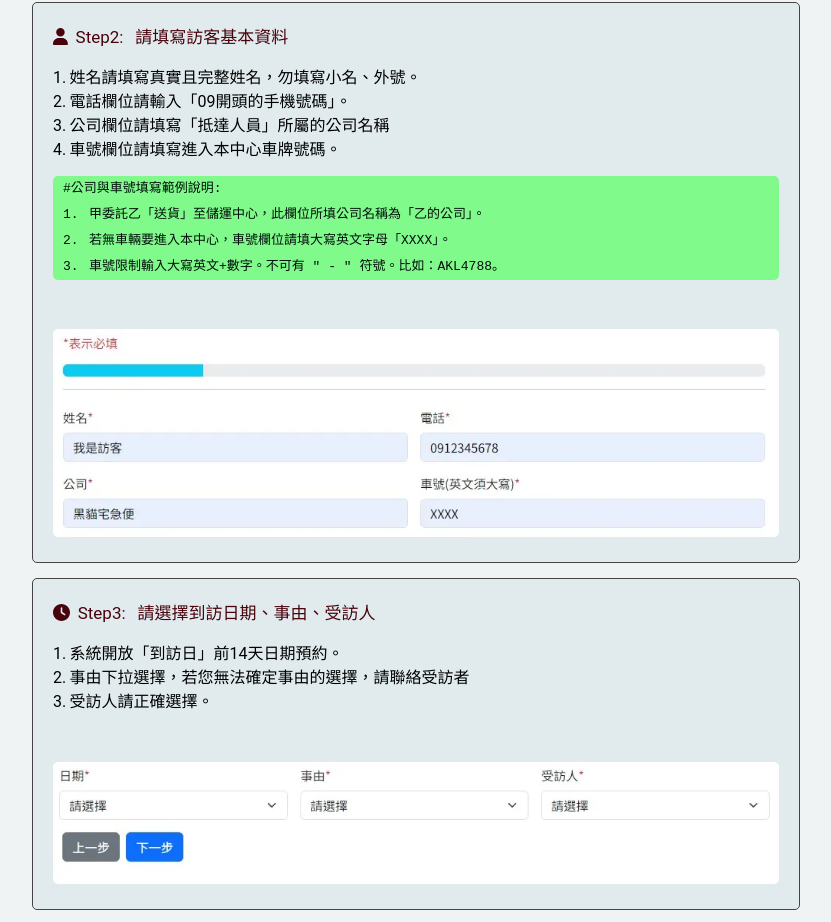
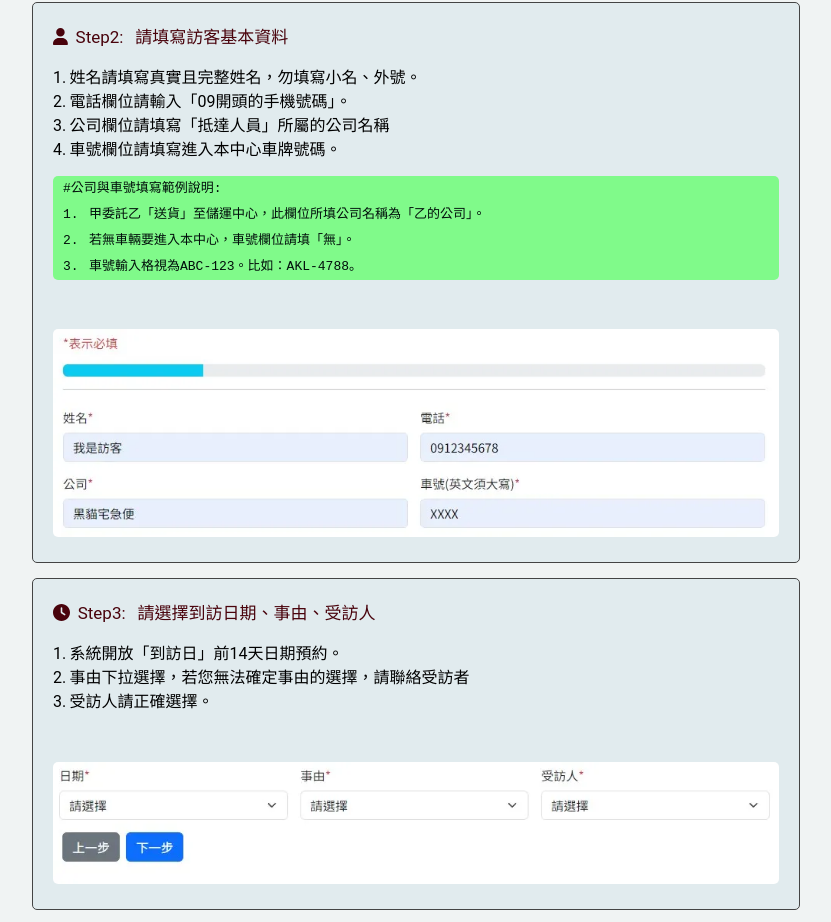
Before and after one commit to chanyacheng/sop.github.io, a plain HTML site: page site/index.html in a window 1280 px wide. Shown: the part 904-1826 px from the top of the page, without its empty margins (224-1055 px from the left). Drawn offline with Linux system fonts and the light colour scheme.

Commit message:
Modify vehicle number input method

```diff
--- a/site/index.html
+++ b/site/index.html
@@ -45,7 +45,7 @@
                     2.&thinsp;電話欄位請輸入「09開頭的手機號碼」。<br>
                     3.&thinsp;公司欄位請填寫「抵達人員」所屬的公司名稱 <br>
                     4.&thinsp;車號欄位請填寫進入本中心車牌號碼。</p>
-                <code>#公司與車號填寫範例說明: <br>1.&thinsp; 甲委託乙「送貨」至儲運中心，此欄位所填公司名稱為「乙的公司」。 <br>2.&thinsp; 若無車輛要進入本中心，車號欄位請填大寫英文字母「XXXX」。<br>3.&thinsp; 車號限制輸入大寫英文+數字。不可有 " - " 符號。比如：AKL4788。</code>
+                <code>#公司與車號填寫範例說明: <br>1.&thinsp; 甲委託乙「送貨」至儲運中心，此欄位所填公司名稱為「乙的公司」。 <br>2.&thinsp; 若無車輛要進入本中心，車號欄位請填「無」。<br>3.&thinsp; 車號輸入格視為ABC-123。比如：AKL-4788。</code>
 
                 <table cellpadding="0" cellspacing="0" style="width: 100%;height: auto; ">
                     <tbody>
```
